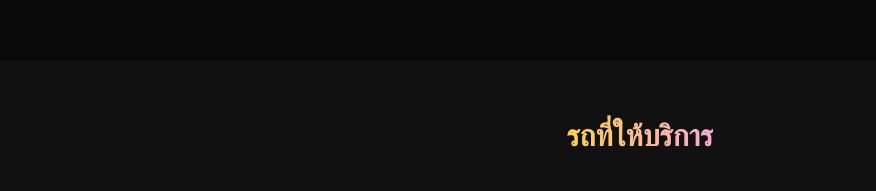
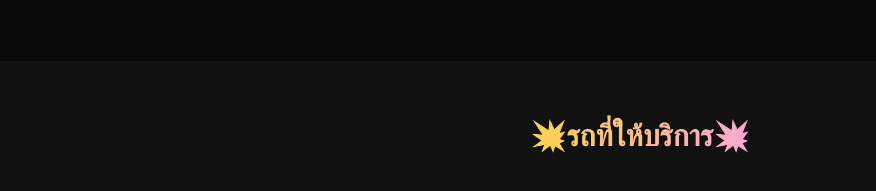
Before and after one commit to mongkol2010mk-eng/mongkol-12312wedsite, a plain HTML site: page index.html in a window 1280 px wide. Shown: the part 972-1163 px from the top of the page, without its empty margins (0-876 px from the left). Drawn offline with nearby package versions, Linux system fonts and the light colour scheme.

Commit message:
Update index.html

```diff
--- a/index.html
+++ b/index.html
@@ -90,8 +90,8 @@ DOCTYPE html>
   <section id="services" class="py-14 px-4 sm:px-6 bg-neutral-900/60">
     <div class="max-w-7xl mx-auto">
       <h3 class="text-3xl font-extrabold text-center mb-10">
-        <span class="bg-gradient-to-r from-amber-300 to-pink-300 bg-clip-text text-transparent">รถที่ให้บริการ</span>
-      </h3>
+        <span class="bg-gradient-to-r from-amber-300 to-pink-300 bg-clip-text text-transparent">💥รถที่ให้บริการ💥</span>
+      </h3> 🌎 รถก่ง 🚙 รถSUV 🚙 รถตู้VIP 🚐 🇹🇭
       <div class="grid gap-6 sm:grid-cols-2 lg:grid-cols-3">
         <!-- รถเก๋ง -->
         <div class="rounded-2xl overflow-hidden border border-neutral-700 bg-neutral-900 hover:border-emerald-400/60 transition">
```
